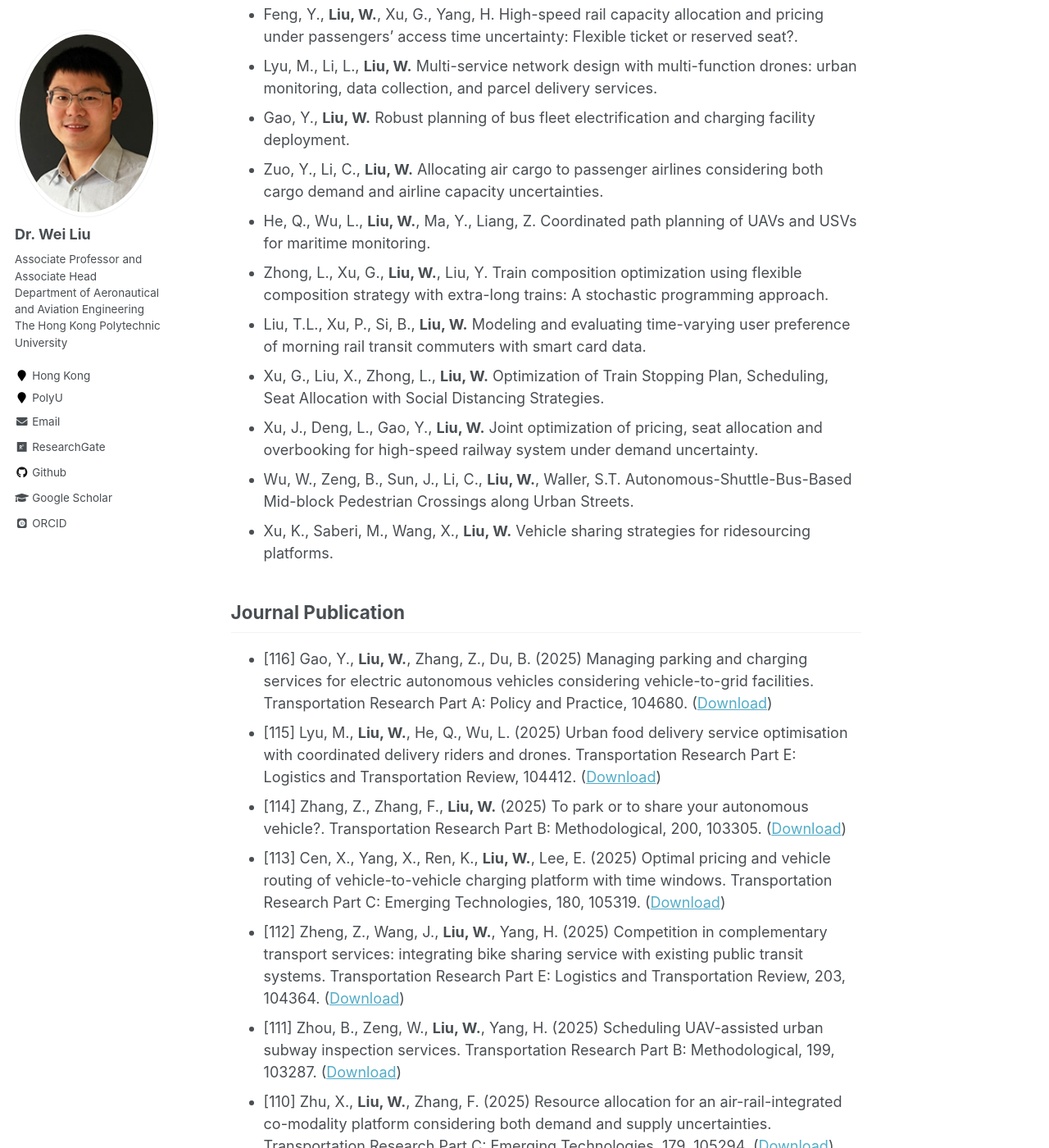
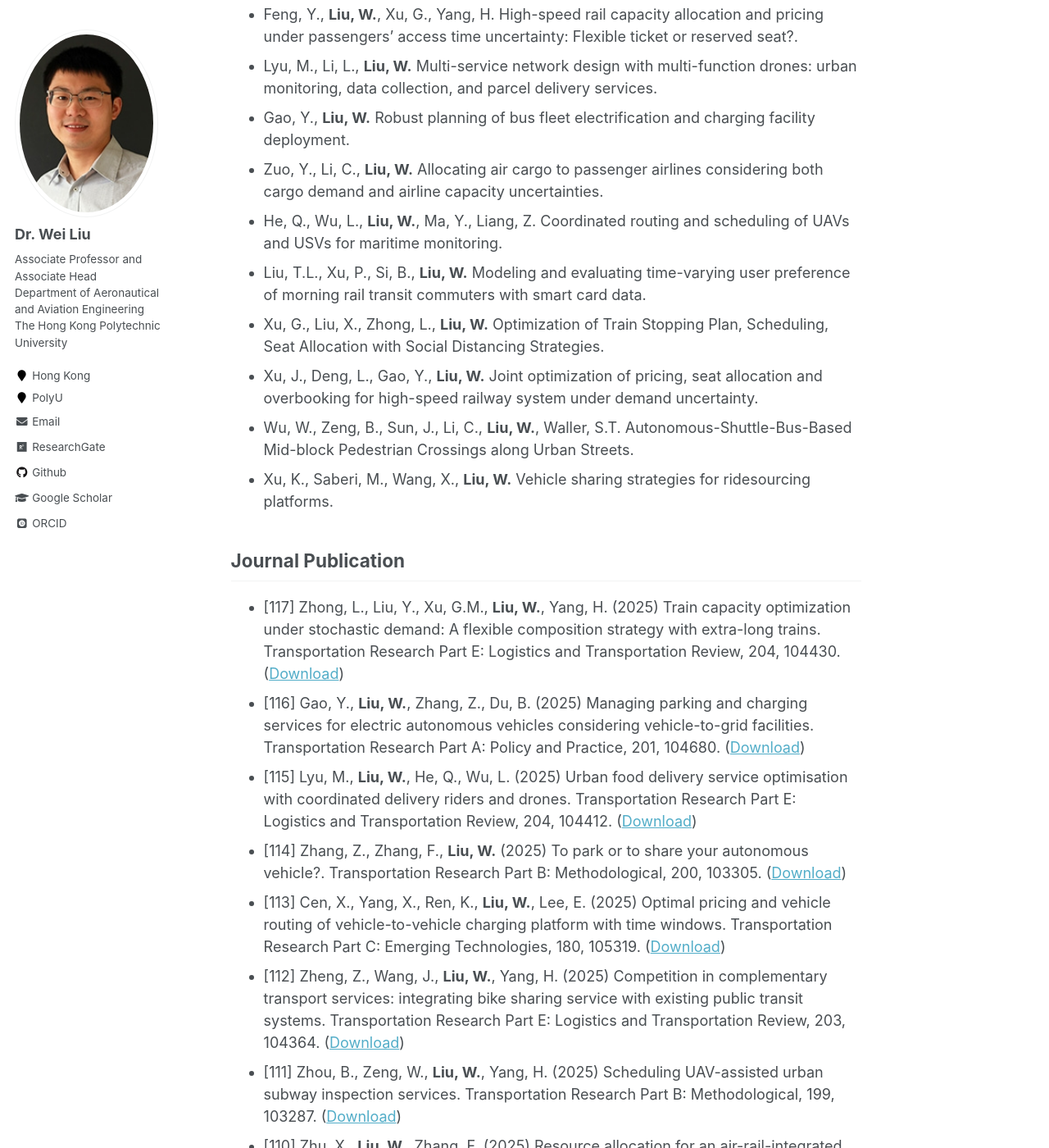
Before and after one commit to weiliu2016/weiliu2016.github.io, a Jekyll site: the page built from _pages/publications.md, in a window 1280 px wide and 1400 px high, scrolled down 1782 px. Shown: the whole window at 82% size. Built offline with Jekyll 4.4.1, drawn with Linux system fonts in a browser that asks for light colours; some web fonts are replaced; formulas are drawn with MathJax 3.

Commit message:
Update publications.md

```diff
--- a/_pages/publications.md
+++ b/_pages/publications.md
@@ -46,8 +46,7 @@ Selected Working Papers
 - Lyu, M., Li, L., **Liu, W.** Multi-service network design with multi-function drones: urban monitoring, data collection, and parcel delivery services.
 - Gao, Y., **Liu, W.** Robust planning of bus fleet electrification and charging facility deployment.
 - Zuo, Y., Li, C., **Liu, W.** Allocating air cargo to passenger airlines considering both cargo demand and airline capacity uncertainties.
-- He, Q., Wu, L., **Liu, W.**, Ma, Y., Liang, Z. Coordinated path planning of UAVs and USVs for maritime monitoring.
-- Zhong, L., Xu, G., **Liu, W.**, Liu, Y. Train composition optimization using flexible composition strategy with extra-long trains: A stochastic programming approach.
+- He, Q., Wu, L., **Liu, W.**, Ma, Y., Liang, Z. Coordinated routing and scheduling of UAVs and USVs for maritime monitoring.
 - Liu, T.L., Xu, P., Si, B., **Liu, W.** Modeling and evaluating time-varying user preference of morning rail transit commuters with smart card data.
 - Xu, G., Liu, X., Zhong, L., **Liu, W.** Optimization of Train Stopping Plan, Scheduling, Seat Allocation with Social Distancing Strategies.
 - Xu, J., Deng, L., Gao, Y., **Liu, W.** Joint optimization of pricing, seat allocation and overbooking for high-speed railway system under demand uncertainty.
@@ -57,8 +56,9 @@ Selected Working Papers
 
 Journal Publication
 ----------
-* [116] Gao, Y., **Liu, W.**, Zhang, Z., Du, B. (2025) Managing parking and charging services for electric autonomous vehicles considering vehicle-to-grid facilities. Transportation Research Part A: Policy and Practice, 104680. ([Download](https://doi.org/10.1016/j.tra.2025.104680))
-* [115] Lyu, M., **Liu, W.**, He, Q., Wu, L. (2025) Urban food delivery service optimisation with coordinated delivery riders and drones. Transportation Research Part E: Logistics and Transportation Review, 104412. ([Download](https://doi.org/10.1016/j.tre.2025.104412))
+* [117] Zhong, L., Liu, Y., Xu, G.M., **Liu, W.**, Yang, H. (2025) Train capacity optimization under stochastic demand: A flexible composition strategy with extra-long trains. Transportation Research Part E: Logistics and Transportation Review, 204, 104430. ([Download](https://doi.org/10.1016/j.tre.2025.104430))
+* [116] Gao, Y., **Liu, W.**, Zhang, Z., Du, B. (2025) Managing parking and charging services for electric autonomous vehicles considering vehicle-to-grid facilities. Transportation Research Part A: Policy and Practice, 201, 104680. ([Download](https://doi.org/10.1016/j.tra.2025.104680))
+* [115] Lyu, M., **Liu, W.**, He, Q., Wu, L. (2025) Urban food delivery service optimisation with coordinated delivery riders and drones. Transportation Research Part E: Logistics and Transportation Review, 204, 104412. ([Download](https://doi.org/10.1016/j.tre.2025.104412))
 * [114] Zhang, Z., Zhang, F., **Liu, W.** (2025) To park or to share your autonomous vehicle?. Transportation Research Part B: Methodological, 200, 103305. ([Download](https://doi.org/10.1016/j.trb.2025.103305))
 * [113] Cen, X., Yang, X., Ren, K., **Liu, W.**, Lee, E. (2025) Optimal pricing and vehicle routing of vehicle-to-vehicle charging platform with time windows. Transportation Research Part C: Emerging Technologies, 180, 105319. ([Download](https://doi.org/10.1016/j.trc.2025.105319))
 * [112] Zheng, Z., Wang, J., **Liu, W.**, Yang, H. (2025) Competition in complementary transport services: integrating bike sharing service with existing public transit systems. Transportation Research Part E: Logistics and Transportation Review, 203, 104364. ([Download](https://doi.org/10.1016/j.tre.2025.104364))
```
